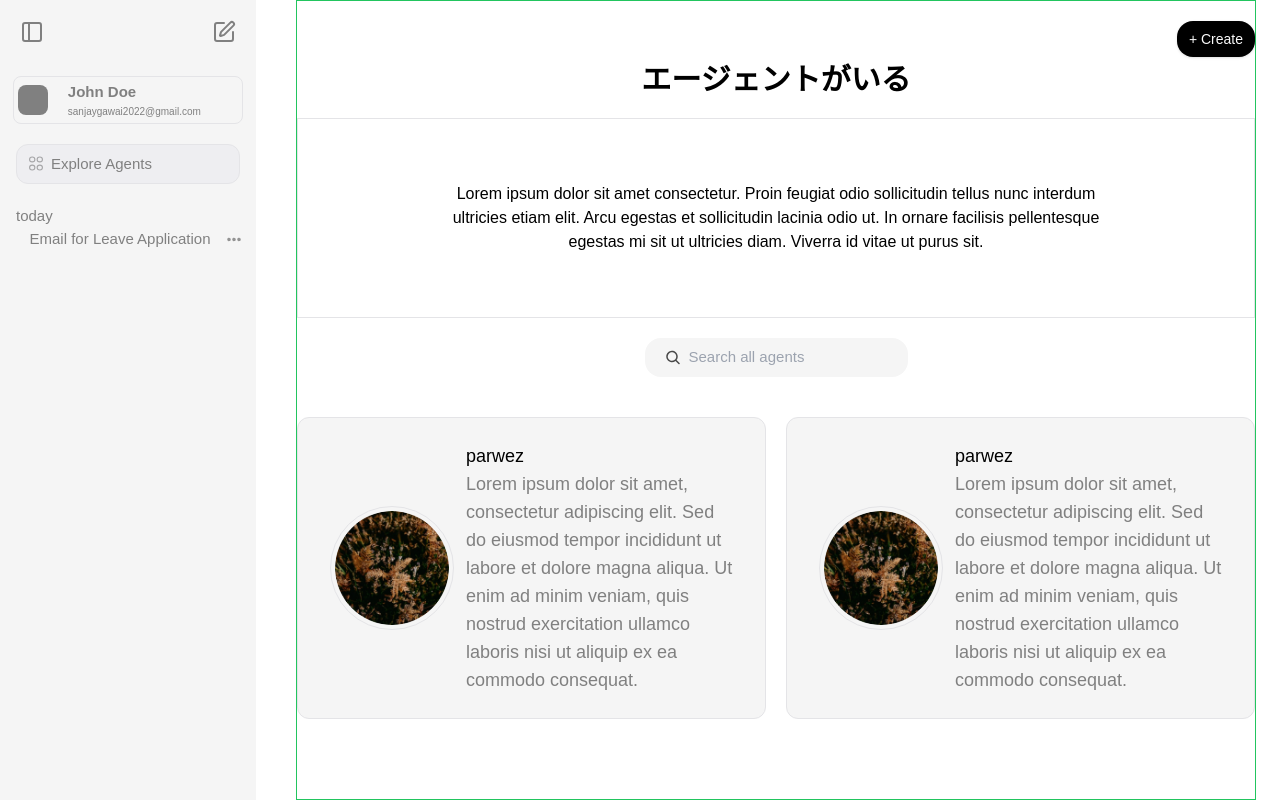
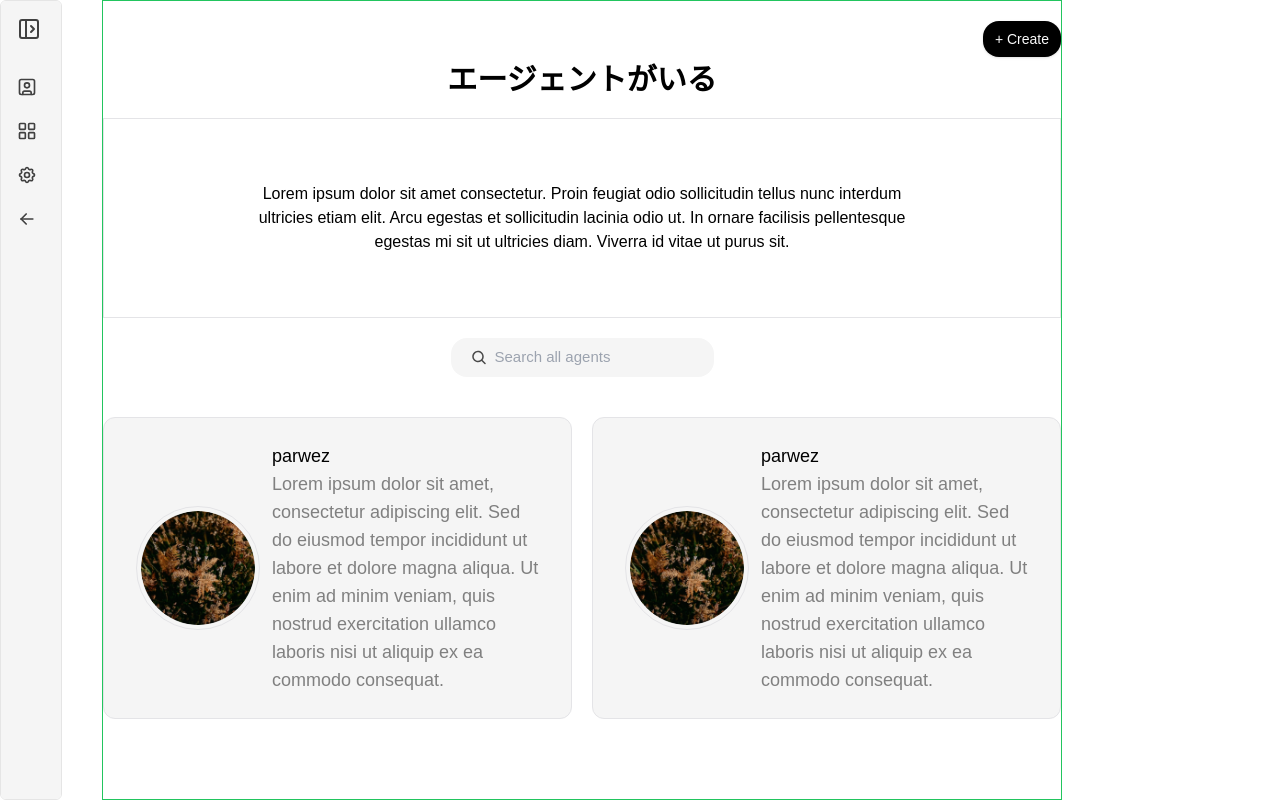
Before and after one commit to Beta-Factory/ai-lms, a Next.js app in the folder client/: page /agents in a window 1280 px wide. Built offline with nearby package versions, Linux system fonts and the light colour scheme.

Commit message:
sidebar renewed with a better version

```diff
--- a/client/app/agents/page.tsx
+++ b/client/app/agents/page.tsx
@@ -1,11 +1,14 @@
 // import { Sidebar } from "lucide-react";
 import SideBarSection from "../../components/SidebarSection";
 import AgentsPage from "../../components/AgentsPage";
+import { Sidebar } from "@/components/ui/AnimatedSideBar";
+import { SideBarMain } from "@/components/SideBar";
 
 const TopPageLayout = () => {
   return (
     <div className="flex flex-row gap-10">
-      <SideBarSection />
+      {/* <SideBarSection /> */}
+      <SideBarMain />
       <AgentsPage />
     </div>
   );
--- a/client/app/create-agent/page.tsx
+++ b/client/app/create-agent/page.tsx
@@ -1,11 +1,13 @@
 import AgentCreator from "@/components/AgentCreator";
+import { SideBarMain } from "@/components/SideBar";
 import SideBarSection from "@/components/SidebarSection";
 
 const CreateAgentPage = () => {
   return (
     <>
       <div className="flex flex-row gap-10">
-        <SideBarSection />
+        {/* <SideBarSection /> */}
+        <SideBarMain />
         <AgentCreator />
       </div>
     </>
--- /dev/null
+++ b/client/components/SideBar.tsx
@@ -0,0 +1,115 @@
+"use client";
+import React, { useState } from "react";
+import { Sidebar, SidebarBody, SidebarLink } from "./ui/AnimatedSideBar";
+import { IconArrowLeft, IconSettings } from "@tabler/icons-react";
+import Link from "next/link";
+import { motion } from "framer-motion";
+
+import { cn } from "@/lib/utils";
+import {
+  LayoutGrid,
+  LucideSidebarClose,
+  LucideSidebarOpen,
+  SquareUser,
+} from "lucide-react";
+
+export function SideBarMain() {
+  const links = [
+    {
+      label: "User Profile",
+      href: "#",
+      icon: (
+        <SquareUser className="text-neutral-700 dark:text-neutral-200 h-5 w-5 flex-shrink-0" />
+      ),
+    },
+    {
+      label: "Explore Agents",
+      href: "#",
+      icon: (
+        <LayoutGrid className="text-neutral-700 dark:text-neutral-200 h-5 w-5 flex-shrink-0" />
+      ),
+    },
+    {
+      label: "Settings",
+      href: "#",
+      icon: (
+        <IconSettings className="text-neutral-700 dark:text-neutral-200 h-5 w-5 flex-shrink-0" />
+      ),
+    },
+    {
+      label: "Logout",
+      href: "#",
+      icon: (
+        <IconArrowLeft className="text-neutral-700 dark:text-neutral-200 h-5 w-5 flex-shrink-0" />
+      ),
+    },
+  ];
+  const [open, setOpen] = useState(false);
+  const [animate, setAnimate] = useState(true);
+  return (
+    <div
+      className={cn(
+        "rounded-md flex flex-col md:flex-row dark:bg-neutral-800 border border-neutral-200 dark:border-neutral-700 overflow-hidden",
+        "h-screen" // for your use case, use `h-screen` instead of `h-[60vh]`
+      )}
+    >
+      <Sidebar open={open} setOpen={setOpen} animate={animate}>
+        <SidebarBody className="justify-between gap-10">
+          <div className="flex flex-col flex-1 overflow-y-auto overflow-x-hidden">
+            <div
+              className="text-neutral-700 dark:text-neutral-200 h-5 w-5 flex-shrink-0 cursor-pointer"
+              onClick={() => {
+                setAnimate(!animate);
+              }}
+            >
+              {animate ? <LucideSidebarOpen /> : <LucideSidebarClose />}
+            </div>
+            <div className="mt-8 flex flex-col gap-2">
+              {links.map((link, idx) => (
+                <SidebarLink
+                  className="hover:font-bold"
+                  key={idx}
+                  link={link}
+                />
+              ))}
+            </div>
+          </div>
+        </SidebarBody>
+      </Sidebar>
+    </div>
+  );
+}
+export const Logo = () => {
+  return (
+    <Link
+      onClick={() => {
+        console.log("Logo clicked");
+      }}
+      href="#"
+      className={`font-normal flex space-x-2 items-center text-sm text-black py-1 relative z-20`}
+    >
+      <div
+        className={cn(
+          `h-5 w-6 bg-black dark:bg-white rounded-br-lg rounded-tr-sm rounded-tl-lg rounded-bl-sm flex-shrink-0`
+        )}
+      />
+      <motion.span
+        initial={{ opacity: 0 }}
+        animate={{ opacity: 1 }}
+        className="font-medium text-black dark:text-white whitespace-pre"
+      >
+        Acet Labs
+      </motion.span>
+    </Link>
+  );
+};
+export const LogoIcon = () => {
+  return (
+    <Link
+      href="#"
+      className="font-normal flex space-x-2 items-center text-sm text-black py-1 relative z-20"
+    >
+      <div className="h-5 w-6 bg-black dark:bg-white rounded-br-lg rounded-tr-sm rounded-tl-lg rounded-bl-sm flex-shrink-0" />
+    </Link>
+  );
+};
--- /dev/null
+++ b/client/components/ui/AnimatedSideBar.tsx
@@ -0,0 +1,190 @@
+"use client";
+import { cn } from "@/lib/utils";
+import Link, { LinkProps } from "next/link";
+import React, { useState, createContext, useContext } from "react";
+import { AnimatePresence, motion } from "framer-motion";
+import { IconMenu2, IconX } from "@tabler/icons-react";
+
+interface Links {
+  label: string;
+  href: string;
+  icon: React.JSX.Element | React.ReactNode;
+}
+
+interface SidebarContextProps {
+  open: boolean;
+  setOpen: React.Dispatch<React.SetStateAction<boolean>>;
+  animate: boolean;
+}
+
+const SidebarContext = createContext<SidebarContextProps | undefined>(
+  undefined
+);
+
+export const useSidebar = () => {
+  const context = useContext(SidebarContext);
+  if (!context) {
+    throw new Error("useSidebar must be used within a SidebarProvider");
+  }
+  return context;
+};
+
+export const SidebarProvider = ({
+  children,
+  open: openProp,
+  setOpen: setOpenProp,
+  animate = true,
+}: {
+  children: React.ReactNode;
+  open?: boolean;
+  setOpen?: React.Dispatch<React.SetStateAction<boolean>>;
+  animate?: boolean;
+}) => {
+  const [openState, setOpenState] = useState(false);
+
+  const open = openProp !== undefined ? openProp : openState;
+  const setOpen = setOpenProp !== undefined ? setOpenProp : setOpenState;
+
+  return (
+    <SidebarContext.Provider value={{ open, setOpen, animate: animate }}>
+      {children}
+    </SidebarContext.Provider>
+  );
+};
+
+export const Sidebar = ({
+  children,
+  open,
+  setOpen,
+  animate,
+}: {
+  children: React.ReactNode;
+  open?: boolean;
+  setOpen?: React.Dispatch<React.SetStateAction<boolean>>;
+  animate?: boolean;
+}) => {
+  return (
+    <SidebarProvider open={open} setOpen={setOpen} animate={animate}>
+      {children}
+    </SidebarProvider>
+  );
+};
+
+export const SidebarBody = (props: React.ComponentProps<typeof motion.div>) => {
+  return (
+    <>
+      <DesktopSidebar {...props} />
+      <MobileSidebar {...(props as React.ComponentProps<"div">)} />
+    </>
+  );
+};
+
+export const DesktopSidebar = ({
+  className,
+  children,
+  ...props
+}: React.ComponentProps<typeof motion.div>) => {
+  const { open, setOpen, animate } = useSidebar();
+  return (
+    <>
+      <motion.div
+        className={cn(
+          "h-full px-4 py-4 hidden  md:flex md:flex-col bg-neutral-100 dark:bg-neutral-800 w-[300px] flex-shrink-0",
+          className
+        )}
+        animate={{
+          width: animate ? (open ? "300px" : "60px") : "300px",
+        }}
+        onMouseEnter={() => setOpen(true)}
+        onMouseLeave={() => setOpen(false)}
+        {...props}
+      >
+        {children}
+      </motion.div>
+    </>
+  );
+};
+
+export const MobileSidebar = ({
+  className,
+  children,
+  ...props
+}: React.ComponentProps<"div">) => {
+  const { open, setOpen } = useSidebar();
+  return (
+    <>
+      <div
+        className={cn(
+          "h-10 px-4 py-4 flex flex-row md:hidden  items-center justify-between bg-neutral-100 dark:bg-neutral-800 w-full"
+        )}
+        {...props}
+      >
+        <div className="flex justify-end z-20 w-full">
+          <IconMenu2
+            className="text-neutral-800 dark:text-neutral-200"
+            onClick={() => setOpen(!open)}
+          />
+        </div>
+        <AnimatePresence>
+          {open && (
+            <motion.div
+              initial={{ x: "-100%", opacity: 0 }}
+              animate={{ x: 0, opacity: 1 }}
+              exit={{ x: "-100%", opacity: 0 }}
+              transition={{
+                duration: 0.3,
+                ease: "easeInOut",
+              }}
+              className={cn(
+                "fixed h-full w-full inset-0 bg-white dark:bg-neutral-900 p-10 z-[100] flex flex-col justify-between",
+                className
+              )}
+            >
+              <div
+                className="absolute right-10 top-10 z-50 text-neutral-800 dark:text-neutral-200"
+                onClick={() => setOpen(!open)}
+              >
+                <IconX />
+              </div>
+              {children}
+            </motion.div>
+          )}
+        </AnimatePresence>
+      </div>
+    </>
+  );
+};
+
+export const SidebarLink = ({
+  link,
+  className,
+  ...props
+}: {
+  link: Links;
+  className?: string;
+  props?: LinkProps;
+}) => {
+  const { open, animate } = useSidebar();
+  return (
+    <Link
+      href={link.href}
+      className={cn(
+        "flex items-center justify-start gap-2  group/sidebar py-2",
+        className
+      )}
+      {...props}
+    >
+      {link.icon}
+
+      <motion.span
+        animate={{
+          display: animate ? (open ? "inline-block" : "none") : "inline-block",
+          opacity: animate ? (open ? 1 : 0) : 1,
+        }}
+        className="text-neutral-700 dark:text-neutral-200 text-sm group-hover/sidebar:translate-x-1 transition duration-150 whitespace-pre inline-block !p-0 !m-0"
+      >
+        {link.label}
+      </motion.span>
+    </Link>
+  );
+};
--- a/client/components/ui/Hamburger.tsx
+++ b/client/components/ui/Hamburger.tsx
@@ -8,7 +8,7 @@
   SheetTitle,
   SheetTrigger,
 } from "@/components/ui/sheet";
-import { Sidebar } from "lucide-react";
+import { HamIcon } from "lucide-react";
 import UserInfoCard from "./UserInfoCard";
 import ExploreAgentsCard from "./ExploreAgentsCard";
 
@@ -18,7 +18,7 @@
       <Sheet>
         <SheetTrigger className="px-3 rounded-2xl flex items-center gap-1 ">
           <span>
-            <Sidebar className="text-[#808080]" />
+            <HamIcon className="text-[#808080]" />
           </span>
         </SheetTrigger>
         <SheetContent className="bg-[#F5F5F5] text-slate-700">
--- a/client/next.config.mjs
+++ b/client/next.config.mjs
@@ -1,4 +1,13 @@
 /** @type {import('next').NextConfig} */
-const nextConfig = {};
+const nextConfig = {
+  images: {
+    remotePatterns: [
+      {
+        protocol: "https",
+        hostname: "assets.aceternity.com",
+      },
+    ],
+  },
+};
 
 export default nextConfig;
--- a/client/package.json
+++ b/client/package.json
@@ -9,14 +9,18 @@
     "lint": "next lint"
   },
   "dependencies": {
+    "@radix-ui/react-dialog": "^1.1.2",
     "@radix-ui/react-icons": "^1.3.0",
+    "@reduxjs/toolkit": "^2.2.7",
+    "@tabler/icons-react": "^3.19.0",
     "class-variance-authority": "^0.7.0",
     "clsx": "^2.1.1",
+    "framer-motion": "^11.10.0",
     "lucide-react": "^0.441.0",
     "next": "14.2.10",
     "react": "^18",
     "react-dom": "^18",
-    "recoil": "^0.7.7",
+    "react-redux": "^9.1.2",
     "tailwind-merge": "^2.5.2",
     "tailwindcss-animate": "^1.0.7"
   },
```
Also changed, not shown: 1 other file (tests, documents, lock files or other folders).
